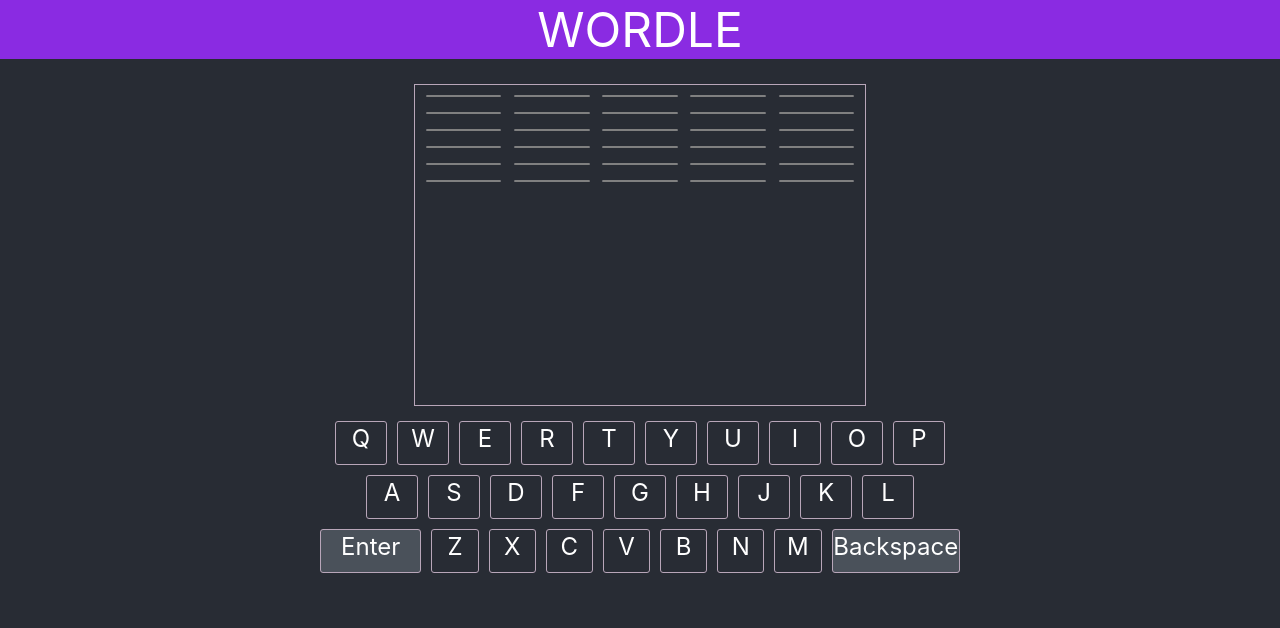
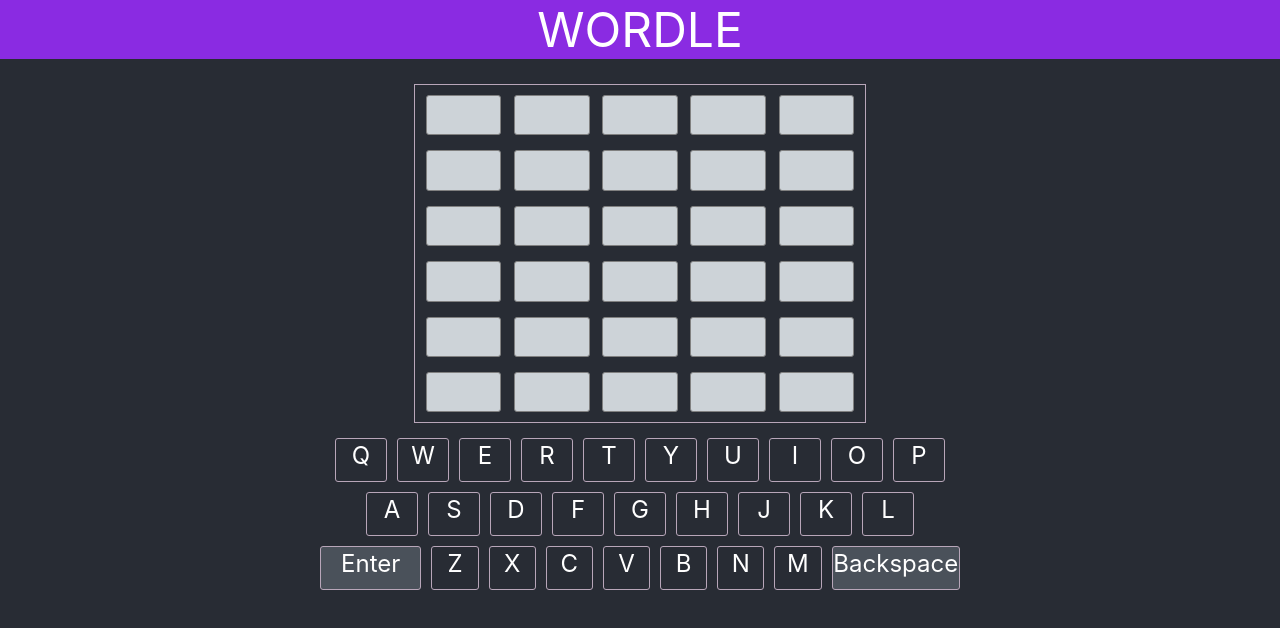
Before and after one commit to M9Bene/wordle_react, a React (Create React App) app in the folder wordle_react/: page / in a window 1280 px wide. Shown: the top 628 px of the page. Built offline with nearby package versions, Linux system fonts and the light colour scheme.

Commit message:
Fix: Css , min-height of guess letter in case if its empty

```diff
--- a/wordle_react/src/components/GuessBar.css
+++ b/wordle_react/src/components/GuessBar.css
@@ -11,7 +11,9 @@
     display: grid;
     background-color: #cdd3d8;
     place-items: center;
+    min-height: 1.5em;
     font-size: 1.6em;
+    font-weight: bolder;
     border: 1px solid gray;
     color: black;
     border-radius: 3px;
```
